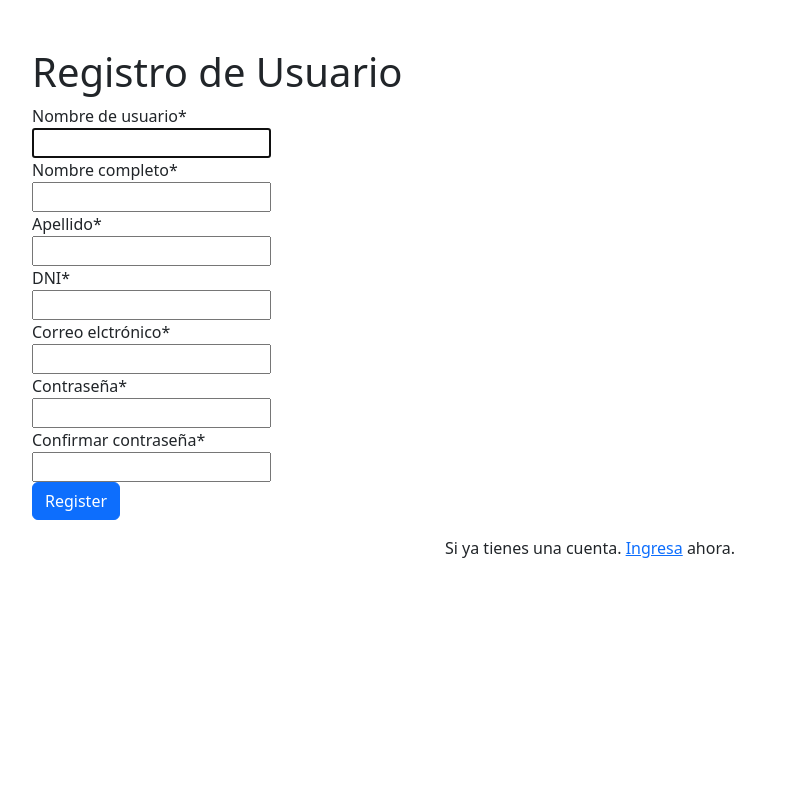
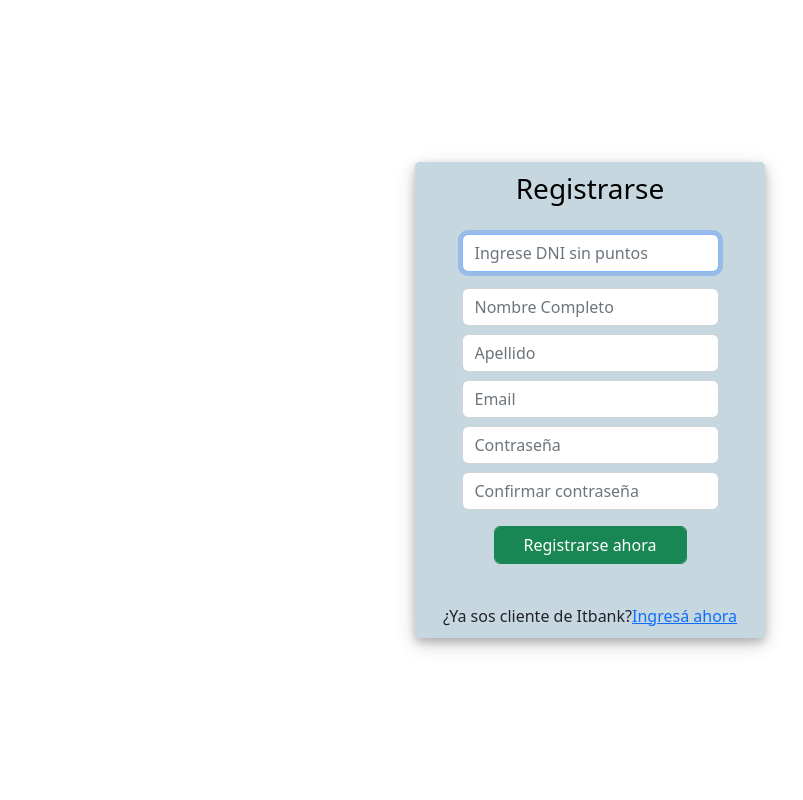
Before and after one commit to agustinlorca/ITBANK, a Django app: page /register/ in a window 1280 px wide. Shown: the whole page, without its empty margins (50-853 px from the left). Run offline with Django 4.2, Linux system fonts and the light colour scheme; some libraries are stand-ins or nearby versions.

Commit message:
Arreglos

```diff
--- a/homebanking/API/urls.py
+++ b/homebanking/API/urls.py
@@ -1,4 +1,5 @@
 from email.mime import base
+from posixpath import basename
 from django.urls import path, include
 from rest_framework.routers import DefaultRouter
 from API import views
--- /dev/null
+++ b/homebanking/Home/static/home/css/register.css
@@ -0,0 +1,46 @@
+body,
+html {
+  margin: 0;
+  padding: 0;
+  height: 100%;
+  background-color: #fff !important;
+}
+.user_card {
+  width: 350px;
+  margin-top: auto;
+  margin-bottom: auto;
+  background: rgb(198, 215, 224);
+  position: relative;
+  display: flex;
+  justify-content: center;
+  flex-direction: column;
+  padding: 10px;
+  box-shadow: 0 4px 8px 0 rgba(48, 214, 236, 0.2),
+    0 6px 20px 0 rgba(0, 0, 0, 0.19);
+  -webkit-box-shadow: 0 4px 8px 0 rgba(0, 0, 0, 0.2),
+    0 6px 20px 0 rgba(0, 0, 0, 0.19);
+  -moz-box-shadow: 0 4px 8px 0 rgba(0, 0, 0, 0.2),
+    0 6px 20px 0 rgba(0, 0, 0, 0.19);
+  border-radius: 5px;
+}
+
+.form_container {
+  margin-top: 20px;
+}
+
+#form-title {
+  color: rgb(0, 0, 0);
+}
+
+.login_btn:focus {
+  box-shadow: none !important;
+  outline: 0px !important;
+}
+.login_container {
+  padding: 0 2rem;
+}
+.input_user,
+.input_pass:focus {
+  box-shadow: none !important;
+  outline: 0px !important;
+}
--- a/homebanking/homebanking/urls.py
+++ b/homebanking/homebanking/urls.py
@@ -25,5 +25,5 @@ urlpatterns = [
     path('accounts/',include('django.contrib.auth.urls')),
     path("register/", views.register_request, name="register"),
     path("register_complete/", views.register_complete, name="register_complete"),
-    path("api/", include("API.urls"))
+    path("api/", include("API.urls"), name="api")
 ]
--- a/homebanking/registration/forms.py
+++ b/homebanking/registration/forms.py
@@ -1,3 +1,4 @@
+
 from django import forms
 from django.contrib.auth.forms import UserCreationForm
 from django.contrib.auth.models import User
@@ -6,22 +7,13 @@ from django.contrib.auth.models import User
 
 
 class RegisterForm(UserCreationForm):
-   username = forms.CharField(label="Nombre de usuario",max_length=100)
+   username = forms.CharField(label="DNI",max_length=8)
    first_name = forms.CharField(label="Nombre completo",max_length=100)
    last_name = forms.CharField(label="Apellido",max_length=100)
-   dni = forms.CharField(label="DNI", max_length=8)
    email = forms.CharField(label="Correo elctrónico",widget=forms.EmailInput)
    password1=forms.CharField(label='Contraseña', widget=forms.PasswordInput)
    password2=forms.CharField(label='Confirmar contraseña', widget=forms.PasswordInput)
 
-
    class Meta:
     model = User
-    fields = ["username","first_name","last_name","dni","email", "password1", "password2"]
-
-    def save(self, commit=True):
-        user = super(RegisterForm, self).save(commit=False)
-        user.email = self.cleaned_data['email']
-        if commit:
-            user.save()
-        return user
+    fields = ["username","first_name","last_name","email", "password1", "password2"]
--- a/homebanking/registration/models.py
+++ b/homebanking/registration/models.py
@@ -8,5 +8,4 @@ class Usuario(models.Model):
     username = models.TextField()
     first_name = models.TextField()
     last_name = models.TextField()
-    dni = models.IntegerField()
     email = models.TextField()
--- a/homebanking/registration/templates/registration/register.html
+++ b/homebanking/registration/templates/registration/register.html
@@ -1,20 +1,70 @@
-{% load crispy_forms_tags %}
+{% load static %}
 
+<html>
+  <head>
+    <title>Login</title>
     <link
       href="https://cdn.jsdelivr.net/npm/bootstrap@5.2.0-beta1/dist/css/bootstrap.min.css"
       rel="stylesheet"
       integrity="sha384-0evHe/X+R7YkIZDRvuzKMRqM+OrBnVFBL6DOitfPri4tjfHxaWutUpFmBp4vmVor"
       crossorigin="anonymous"
     />
-<!--Register-->
-<div class="container py-5">
-  <h1>Registro de Usuario</h1>
+    <link rel="stylesheet" href="{% static 'home/css/register.css' %}" />
+    <link
+      rel="stylesheet"
+      href="https://use.fontawesome.com/releases/v5.6.1/css/all.css"
+      integrity="sha384-gfdkjb5BdAXd+lj+gudLWI+BXq4IuLW5IT+brZEZsLFm++aCMlF1V92rMkPaX4PP"
+      crossorigin="anonymous"
+    />
+  </head>
+  <body>
+    <div class="container h-100">
+      <div class="d-flex justify-content-center h-100">
+        <div class="user_card">
+          <div class="d-flex justify-content-center">
+            <h3 id="form-title">Registrarse</h3>
+          </div>
+          <div class="d-flex justify-content-center form_container">
+            <form method="POST" action="">
+              {% csrf_token %}
+              <div class="input-group mb-3">{{register_form.username}}</div>
+              <div class="input-group mb-2">{{register_form.first_name}}</div>
+              <div class="input-group mb-2">{{register_form.last_name}}</div>
+              <div class="input-group mb-2">{{register_form.email}}</div>
+              <div class="input-group mb-2">{{register_form.password1}}</div>
+              <div class="input-group mb-2">{{register_form.password2}}</div>
 
-  <form method="POST">
-    {% csrf_token %} {{ register_form|crispy }}
-    <button class="btn btn-primary" type="submit">Register</button>
+              <div class="d-flex justify-content-center mt-3 login_container">
+                <input
+                  class="btn btn-success"
+                  type="submit"
+                  value="Registrarse ahora"
+                />
+              </div>
             </form>
-  <p class="text-center">
-    Si ya tienes una cuenta. <a href="{% url 'login'%}">Ingresa</a> ahora.
-  </p>
           </div>
+
+          <div class="mt-4">
+            <div class="d-flex justify-content-center links">
+              ¿Ya sos cliente de Itbank?
+              <a href="{% url 'login' %}" class="ml-2"> Ingresá ahora</a>
+            </div>
+          </div>
+        </div>
+      </div>
+    </div>
+    <script>
+      let form_fields = document.getElementsByTagName("input");
+      form_fields[1].placeholder = "Ingrese DNI sin puntos";
+      form_fields[2].placeholder = "Nombre Completo";
+      form_fields[3].placeholder = "Apellido";
+      form_fields[4].placeholder = "Email";
+      form_fields[5].placeholder = "Contraseña";
+      form_fields[6].placeholder = "Confirmar contraseña";
+
+      for (let field in form_fields) {
+        form_fields[field].className += " form-control";
+      }
+    </script>
+  </body>
+</html>
--- a/homebanking/registration/views.py
+++ b/homebanking/registration/views.py
@@ -11,11 +11,12 @@ def register_request(request):
 		if form.is_valid():
 			user = form.save()
 			login(request, user)
-			messages.success(request, "Registration successful." )
 			return redirect("register_complete")
-		messages.error(request, "Unsuccessful registration. Invalid information.")
+		messages.error(request, "No se ha podido crear el registro. La información es inválida.")
+
 	form = RegisterForm()
-	return render (request=request, template_name="registration/register.html", context={"register_form":form})
+	return render (request, "registration/register.html",  context={"register_form":form})
+
 
 def register_complete(request):
     return render(request, "registration/register_complete.html",)
```
Also changed, not shown: homebanking/API/views.py (+5 -6 lines), homebanking/Home/templates/home/main.html (+19 -2 lines), homebanking/registration/templates/registration/register_complete.html (+32 -16 lines), homebanking/Home/static/home/icons/info.svg (added), homebanking/itbank.db, homebanking/registration/migrations/0001_initial.py (added), homebanking/registration/migrations/0002_remove_usuario_dni.py (added). Lines whose indentation alone changed are shown as unchanged.
